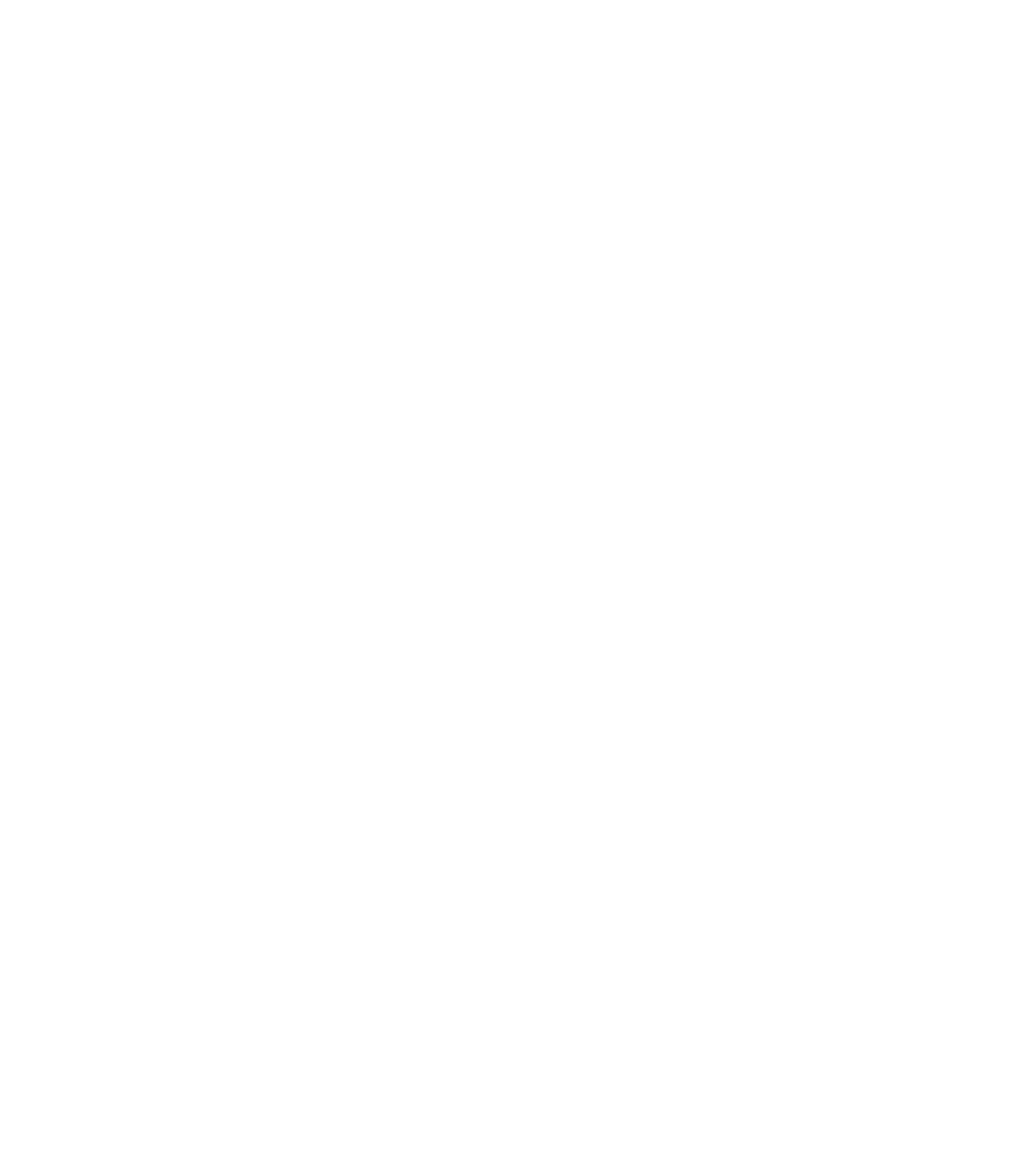
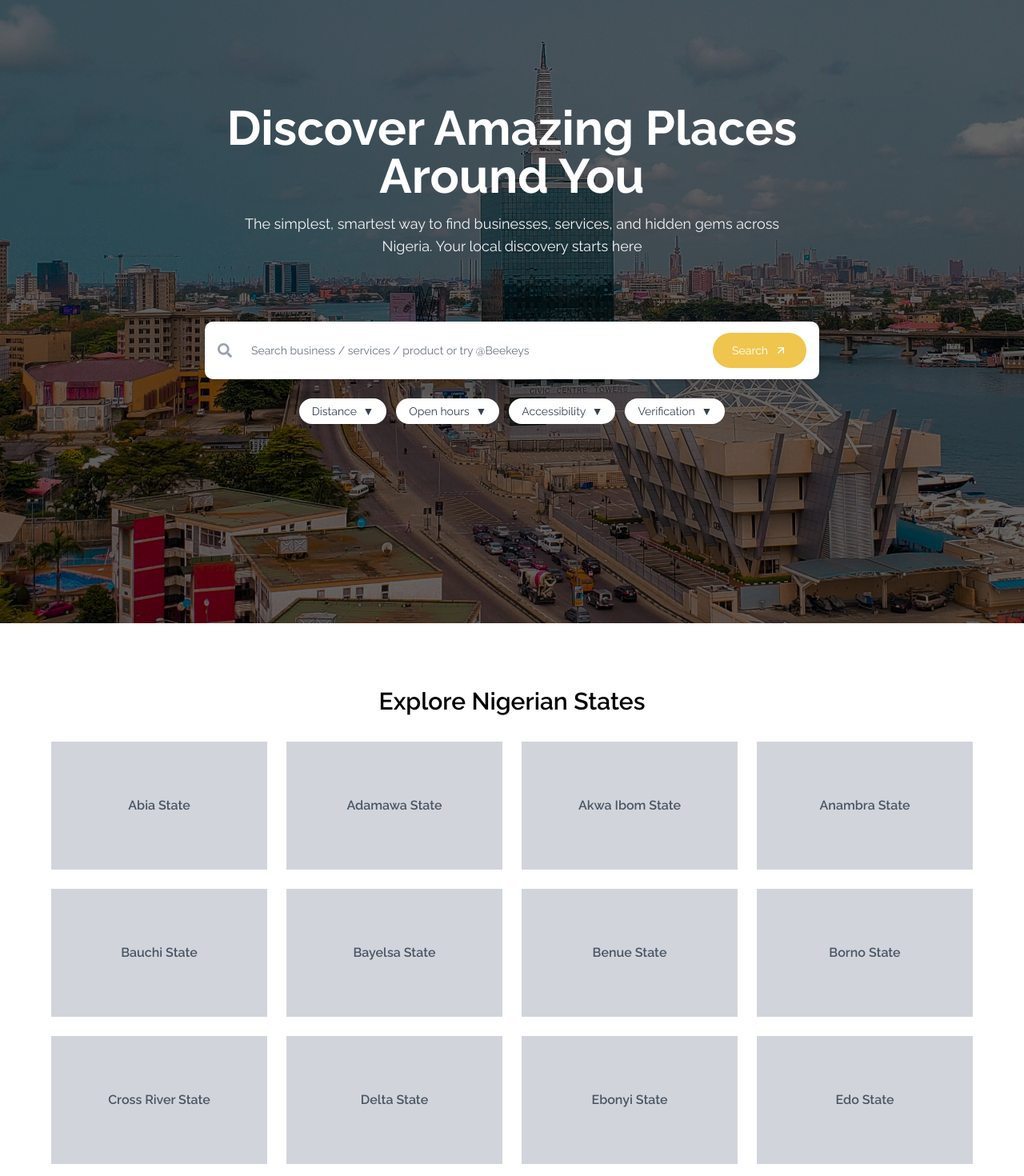
Before and after one commit to Iamdewale/beekeys, a React (Create React App) app: page /nigeria in a window 1280 px wide. Before the commit this address had no page. Shown: the part 120-1590 px from the top of the page at 80% size. Before the commit the page ends 800 px from the top, so only its background shows below. Built offline with nearby package versions, Linux system fonts and the light colour scheme.

Commit message:
Nigeria page dev

```diff
--- a/src/App.js
+++ b/src/App.js
@@ -3,6 +3,7 @@ import { BrowserRouter as Router, Routes, Route } from 'react-router-dom';
 
 import Home from './pages/Home';
 import ExploreLocation from './pages/ExploreLocation';
+import ExpNig from './pages/ExpNig';
 import About from './pages/About';
 import Vendor from './pages/Vendor';
 import Login from './pages/Login';
@@ -13,6 +14,7 @@ function App() {
       <Routes>
         <Route path="/" element={<Home />} />
         <Route path="/explore" element={<ExploreLocation />} />
+        <Route path="/nigeria" element={<ExpNig />} />
         <Route path="/about" element={<About />} />
         <Route path="/vendor" element={<Vendor />} />
         <Route path="/login" element={<Login />} />
--- /dev/null
+++ b/src/pages/ExpNig.jsx
@@ -0,0 +1,149 @@
+import React, { useState } from "react";
+import { useNavigate, Link } from "react-router-dom";
+import { FaSearch } from "react-icons/fa";
+import { FaArrowRight } from "react-icons/fa";
+import Navbar from "../components/Navbar";
+import Footer from "../components/Footer";
+import nigeria from "../assets/images/HeroNig.jpg";
+
+export default function ExpNig() {
+  const [searchQuery, setSearchQuery] = useState("");
+  const navigate = useNavigate();
+
+  const handleSearch = () => {
+    if (searchQuery.trim()) {
+      navigate(`/search?q=${encodeURIComponent(searchQuery.trim())}`);
+    }
+  };
+
+  const states = [
+    "Abia",
+    "Adamawa",
+    "Akwa Ibom",
+    "Anambra",
+    "Bauchi",
+    "Bayelsa",
+    "Benue",
+    "Borno",
+    "Cross River",
+    "Delta",
+    "Ebonyi",
+    "Edo",
+  ];
+
+  const [showAllStates, setShowAllStates] = useState(false);
+
+  return (
+    <main className="font-sans">
+      <Navbar />
+
+      {/* Hero Section */}
+      <section className="relative w-full text-white bg-gray-900 min-h-[899px] md:min-h-[899px] sm:aspect-[16/9]">
+        {/* Background Image */}
+        <img
+          src={nigeria}
+          alt="Nigeria Map"
+          className="absolute inset-0 w-full h-full object-cover z-0"
+          loading="lazy"
+        />
+
+        {/* Dark Overlay */}
+        <div className="absolute inset-0 bg-black/60 z-0" />
+
+        {/* Overlay Content */}
+        <div className="relative z-10 flex flex-col justify-center items-center h-full py-40 px-4 text-center">
+          <h1 className="text-4xl md:text-6xl font-bold mb-4">
+            Discover Amazing Places <br /> Around You
+          </h1>
+          <p className="text-base md:text-lg text-gray-100 max-w-2xl mb-20">
+            The simplest, smartest way to find businesses, services, and hidden
+            gems across Nigeria. Your local discovery starts here
+          </p>
+
+          {/* Search Bar */}
+          <div className="w-full max-w-3xl bg-white rounded-[10px] shadow-lg flex items-center px-4 h-12 min-h-[72px]">
+            <FaSearch className="text-gray-400 text-lg mr-3" />
+            <input
+              type="text"
+              value={searchQuery}
+              onChange={(e) => setSearchQuery(e.target.value)}
+              placeholder="Search business / services / product or try @Beekeys"
+              className="flex-1 text-gray-800 text-sm bg-transparent border-none focus:outline-none focus:ring-0"
+              aria-label="Search input"
+            />
+
+            <Link
+              to="#"
+              className="hidden md:inline-flex items-center gap-2 bg-customGold text-white text-sm font-medium py-3 px-6 rounded-full hover:bg-yellow-500 transition group whitespace-nowrap"
+            >
+              Search
+              <svg
+                xmlns="http://www.w3.org/2000/svg"
+                className="w-4 h-4 transition-transform duration-300 group-hover:translate-x-1"
+                fill="none"
+                viewBox="0 0 24 24"
+                stroke="currentColor"
+                strokeWidth={2}
+              >
+                <path
+                  strokeLinecap="round"
+                  strokeLinejoin="round"
+                  d="M7 17L17 7M7 7h10v10"
+                />
+              </svg>
+            </Link>
+          </div>
+
+          {/* Filters */}
+          <div className="mt-6 flex flex-wrap justify-center gap-3">
+            {["Distance", "Open hours", "Accessibility", "Verification"].map(
+              (filter, idx) => (
+                <button
+                  key={idx}
+                  className="bg-white text-gray-700 px-4 py-1.5 rounded-full text-sm font-medium shadow-sm hover:bg-gray-100"
+                >
+                  {filter} <span className="ml-1">▼</span>
+                </button>
+              )
+            )}
+          </div>
+        </div>
+      </section>
+
+      {/* Nigerian States Section */}
+      <section className="py-12 px-4 pt-16 md:pt-20">
+        <h2 className="text-2xl md:text-3xl font-semibold text-center mb-8">
+          Explore Nigerian States
+        </h2>
+
+        <div className="grid grid-cols-1 sm:grid-cols-2 md:grid-cols-3 lg:grid-cols-4 gap-6 max-w-6xl mx-auto">
+          {(showAllStates || window.innerWidth >= 768
+            ? states
+            : states.slice(0, 7)
+          ).map((state, index) => (
+            <Link
+              key={index}
+              to={`/state/${state.toLowerCase().replace(/\s+/g, "-")}`}
+              className="bg-gray-300 h-40 flex items-center justify-center text-gray-600 font-semibold hover:bg-yellow-400 transition"
+            >
+              {state} State
+            </Link>
+          ))}
+        </div>
+
+        {!showAllStates && window.innerWidth < 768 && (
+          <div className="text-center mt-8">
+            <button
+              onClick={() => setShowAllStates(true)}
+              className="bg-yellow-500 text-white px-6 py-2 rounded-full"
+            >
+              Explore More
+            </button>
+          </div>
+        )}
+      </section>
+
+      <Footer />
+    </main>
+  );
+}
--- a/src/pages/ExploreLocation.jsx
+++ b/src/pages/ExploreLocation.jsx
@@ -12,8 +12,8 @@ export default function ExploreLocation() {
 
   const countries = [
     {
-      name: "Nigeria",
-      href: "/country/nigeria",
+      name: "",
+      href: "/nigeria",
       flag: nigeriaFlag,
     },
     {
```
Also changed, not shown: src/assets/images/HeroNig.jpg (added), src/assets/images/beekey-ng.png (added).
